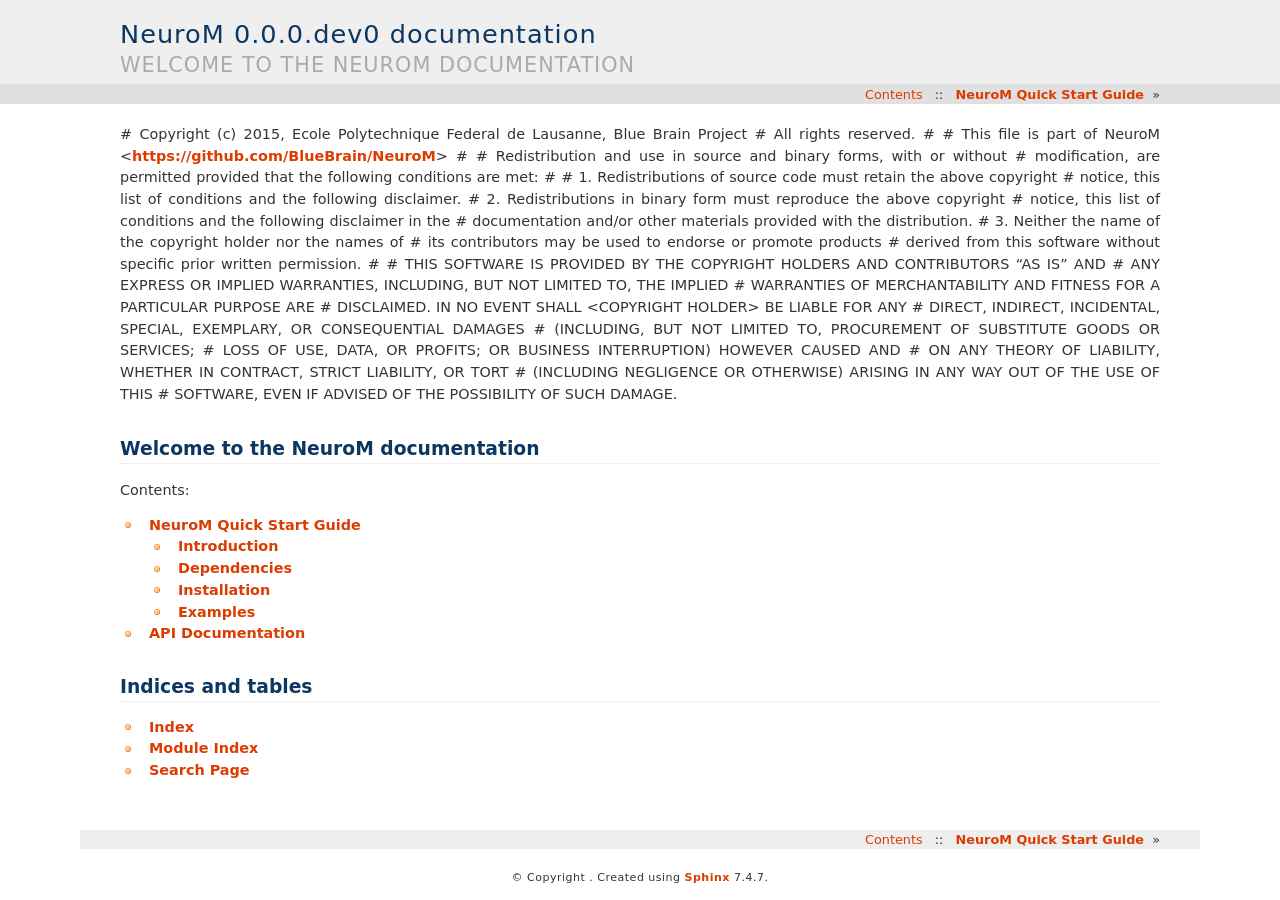
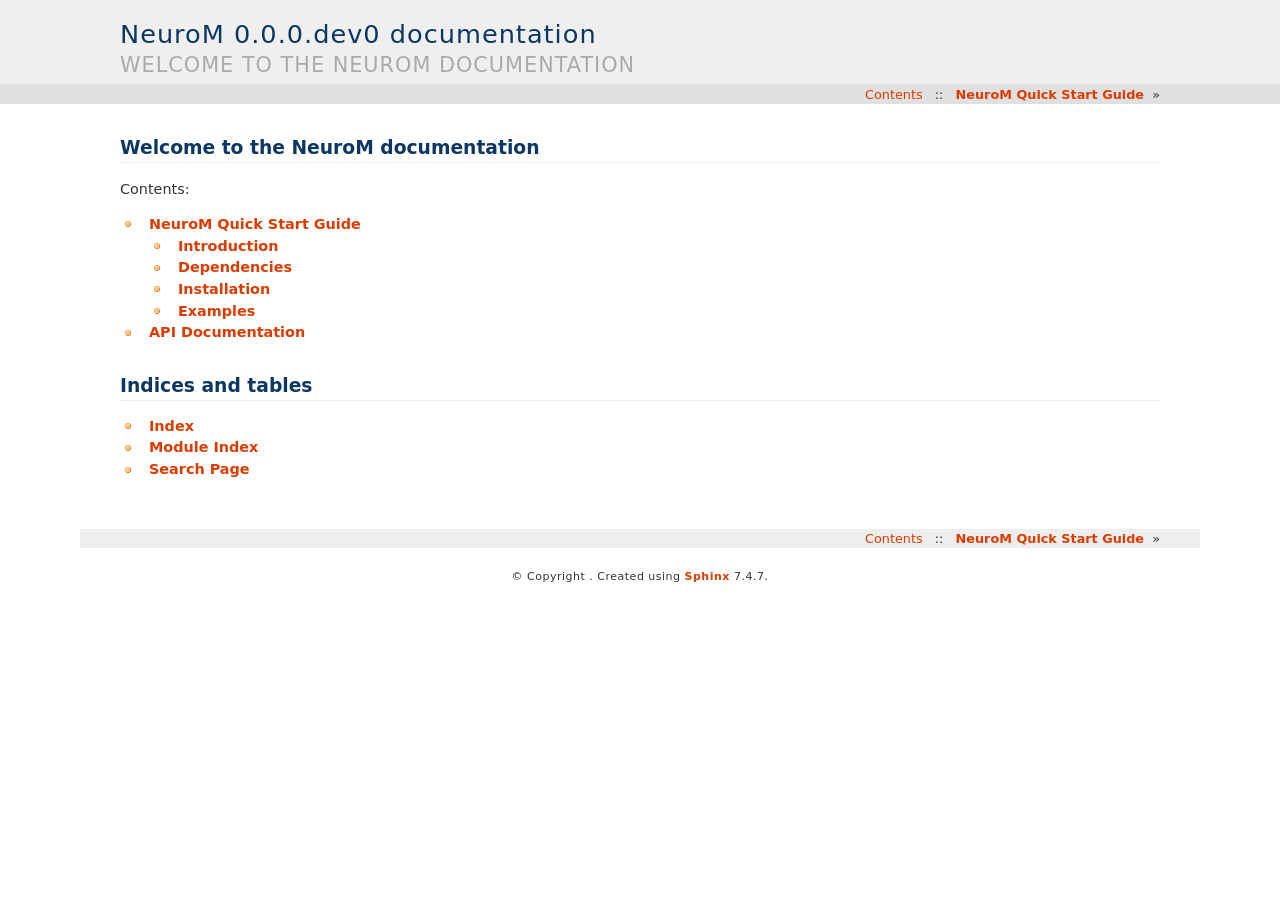
Before and after one commit to BlueBrain/NeuroM, a Sphinx documentation site: the page built from doc/source/index.rst, in a window 1280 px wide. Built offline with Sphinx 7.4.7, drawn with Linux system fonts in a browser that asks for light colours.

Commit message:
Fix license text in RST documentation files.
Change-Id: I262d7db6927d3ecbfbaccf4abdfd50a6b3e9502a

```diff
--- a/doc/source/index.rst
+++ b/doc/source/index.rst
@@ -1,30 +1,30 @@
-# Copyright (c) 2015, Ecole Polytechnique Federal de Lausanne, Blue Brain Project
-# All rights reserved.
-#
-# This file is part of NeuroM <https://github.com/BlueBrain/NeuroM>
-#
-# Redistribution and use in source and binary forms, with or without
-# modification, are permitted provided that the following conditions are met:
-#
-#     1. Redistributions of source code must retain the above copyright
-#        notice, this list of conditions and the following disclaimer.
-#     2. Redistributions in binary form must reproduce the above copyright
-#        notice, this list of conditions and the following disclaimer in the
-#        documentation and/or other materials provided with the distribution.
-#     3. Neither the name of the copyright holder nor the names of
-#        its contributors may be used to endorse or promote products
-#        derived from this software without specific prior written permission.
-#
-# THIS SOFTWARE IS PROVIDED BY THE COPYRIGHT HOLDERS AND CONTRIBUTORS "AS IS" AND
-# ANY EXPRESS OR IMPLIED WARRANTIES, INCLUDING, BUT NOT LIMITED TO, THE IMPLIED
-# WARRANTIES OF MERCHANTABILITY AND FITNESS FOR A PARTICULAR PURPOSE ARE
-# DISCLAIMED. IN NO EVENT SHALL <COPYRIGHT HOLDER> BE LIABLE FOR ANY
-# DIRECT, INDIRECT, INCIDENTAL, SPECIAL, EXEMPLARY, OR CONSEQUENTIAL DAMAGES
-# (INCLUDING, BUT NOT LIMITED TO, PROCUREMENT OF SUBSTITUTE GOODS OR SERVICES;
-# LOSS OF USE, DATA, OR PROFITS; OR BUSINESS INTERRUPTION) HOWEVER CAUSED AND
-# ON ANY THEORY OF LIABILITY, WHETHER IN CONTRACT, STRICT LIABILITY, OR TORT
-# (INCLUDING NEGLIGENCE OR OTHERWISE) ARISING IN ANY WAY OUT OF THE USE OF THIS
-# SOFTWARE, EVEN IF ADVISED OF THE POSSIBILITY OF SUCH DAMAGE.
+.. Copyright (c) 2015, Ecole Polytechnique Federal de Lausanne, Blue Brain Project
+   All rights reserved.
+
+   This file is part of NeuroM <https://github.com/BlueBrain/NeuroM>
+
+   Redistribution and use in source and binary forms, with or without
+   modification, are permitted provided that the following conditions are met:
+
+       1. Redistributions of source code must retain the above copyright
+          notice, this list of conditions and the following disclaimer.
+       2. Redistributions in binary form must reproduce the above copyright
+          notice, this list of conditions and the following disclaimer in the
+          documentation and/or other materials provided with the distribution.
+       3. Neither the name of the copyright holder nor the names of
+          its contributors may be used to endorse or promote products
+          derived from this software without specific prior written permission.
+
+   THIS SOFTWARE IS PROVIDED BY THE COPYRIGHT HOLDERS AND CONTRIBUTORS "AS IS" AND
+   ANY EXPRESS OR IMPLIED WARRANTIES, INCLUDING, BUT NOT LIMITED TO, THE IMPLIED
+   WARRANTIES OF MERCHANTABILITY AND FITNESS FOR A PARTICULAR PURPOSE ARE
+   DISCLAIMED. IN NO EVENT SHALL <COPYRIGHT HOLDER> BE LIABLE FOR ANY
+   DIRECT, INDIRECT, INCIDENTAL, SPECIAL, EXEMPLARY, OR CONSEQUENTIAL DAMAGES
+   (INCLUDING, BUT NOT LIMITED TO, PROCUREMENT OF SUBSTITUTE GOODS OR SERVICES;
+   LOSS OF USE, DATA, OR PROFITS; OR BUSINESS INTERRUPTION) HOWEVER CAUSED AND
+   ON ANY THEORY OF LIABILITY, WHETHER IN CONTRACT, STRICT LIABILITY, OR TORT
+   (INCLUDING NEGLIGENCE OR OTHERWISE) ARISING IN ANY WAY OUT OF THE USE OF THIS
+   SOFTWARE, EVEN IF ADVISED OF THE POSSIBILITY OF SUCH DAMAGE.
 
 .. NeuroM documentation master file
 
```
Also changed, not shown: doc/source/api.rst (+27 -27 lines), doc/source/readme.rst (+27 -27 lines), 1 other file.
